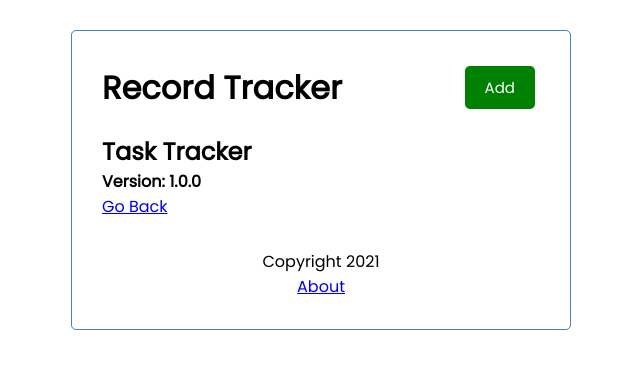
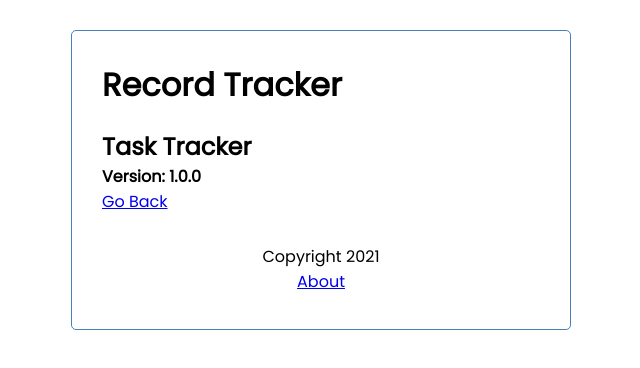
Before and after one commit to christinakerr/learning-angular, an Angular app in the folder client/: page /about in a window 1280 px wide. Shown: the top 368 px of the page, without its empty margins (319-959 px from the left). Built offline with nearby package versions, Linux system fonts and the light colour scheme.

Commit message:
Removed add from header on all routes but /

```diff
--- a/client/src/app/components/header/header.component.html
+++ b/client/src/app/components/header/header.component.html
@@ -1,4 +1,8 @@
 <header>
     <h1>{{ title }}</h1>
-    <app-button color="{{showAddTask ? 'red': 'green'}}" text="{{showAddTask ? 'Close': 'Add'}}" (btnClick)="toggleAddTask()"></app-button>
+    <app-button color="{{showAddTask ? 'red': 'green'}}"
+        text="{{showAddTask ? 'Close': 'Add'}}"
+        (btnClick)="toggleAddTask()"
+        *ngIf="hasRoute('/')"
+    ></app-button>
 </header>
--- a/client/src/app/components/header/header.component.ts
+++ b/client/src/app/components/header/header.component.ts
@@ -1,6 +1,7 @@
 import { Component, OnInit } from '@angular/core';
 import { UiService } from '../../services/ui.service';
 import { Subscription } from 'rxjs';
+import { Router } from '@angular/router'
 @Component({
   selector: 'app-header',
   templateUrl: './header.component.html',
@@ -11,7 +12,7 @@
   showAddTask: boolean = false;
   subscription!: Subscription;
 
-  constructor(private uiService:UiService) {
+  constructor(private uiService:UiService, private router:Router) {
     this.subscription = this.uiService.onToggle().subscribe(value => this.showAddTask = value)
   }
 
@@ -21,4 +22,8 @@
   toggleAddTask() {
     this.uiService.toggleAddTask();
   }
+
+  hasRoute(route: string){
+    return this.router.url === route;
+  }
 }
```
